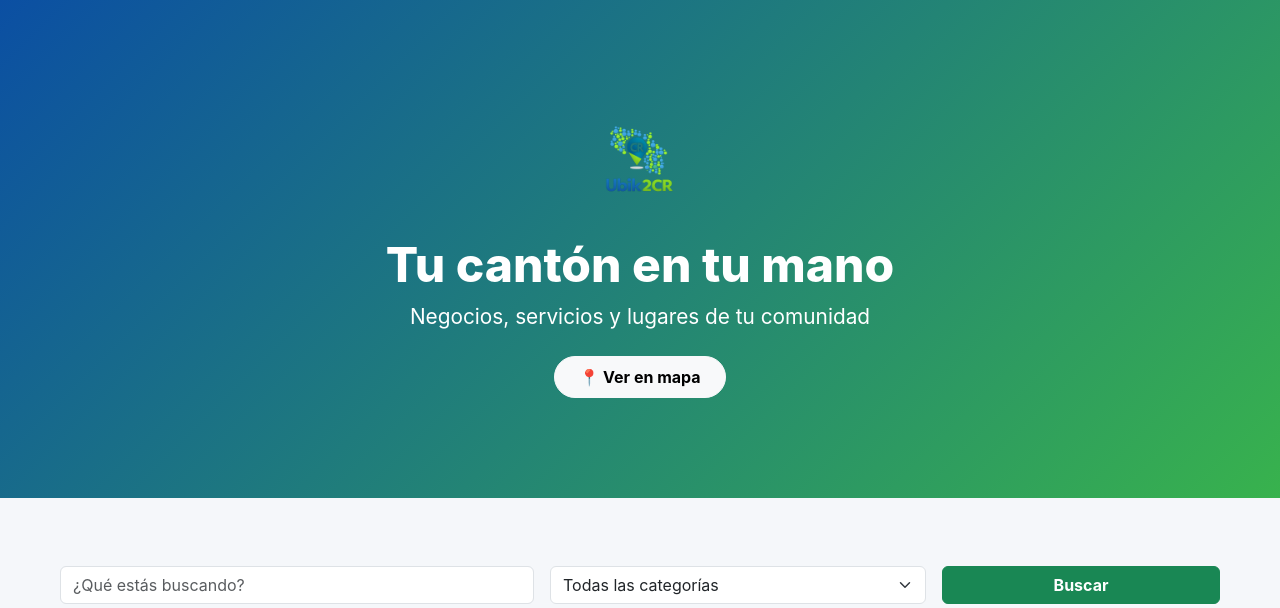
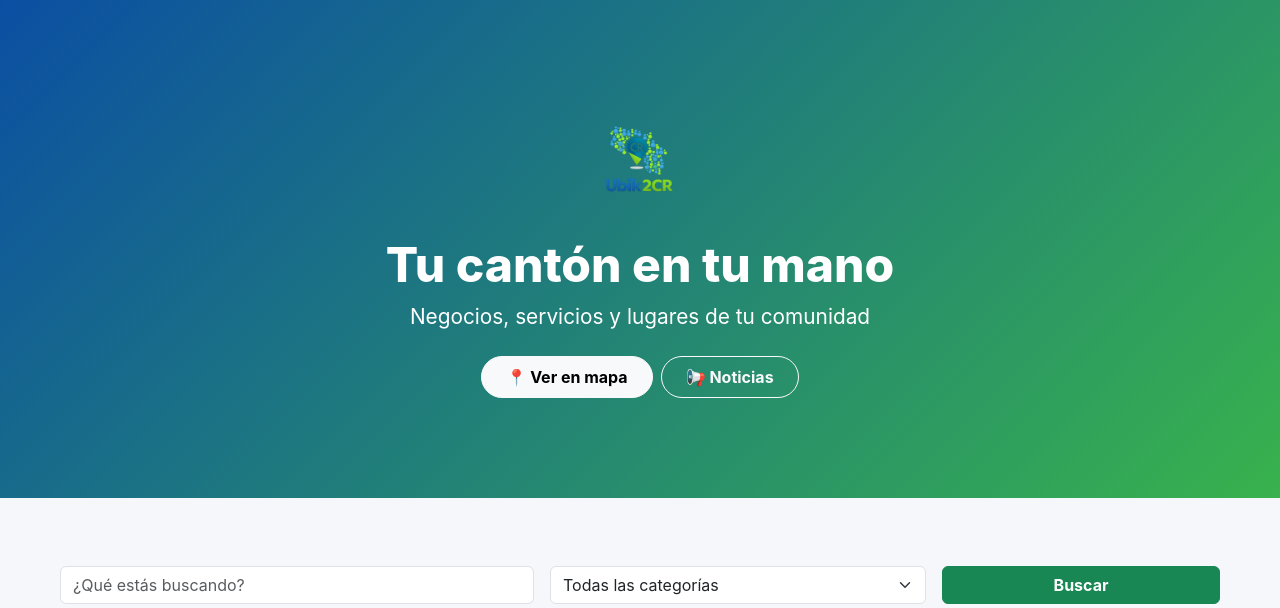
Before and after one commit to jpermu11/ubik2cr-web, a Flask app: page / in a window 1280 px wide. Shown: the part 136-744 px from the top of the page. Run offline with Flask 3, Linux system fonts and the light colour scheme; data that the repository does not hold is empty.

Commit message:
Agregar botÃ³n de noticias en hero de pÃ¡gina principal

```diff
--- a/templates/index.html
+++ b/templates/index.html
@@ -69,10 +69,13 @@
         <h1>Tu cantón en tu mano</h1>
         <p>Negocios, servicios y lugares de tu comunidad</p>
 
-        <!-- ✅ BOTÓN MAPA -->
-        <div class="mt-4">
+        <!-- ✅ BOTONES -->
+        <div class="mt-4 d-flex gap-2 justify-content-center flex-wrap">
             <a href="/mapa" class="btn btn-light fw-bold px-4 py-2 rounded-pill">
                 📍 Ver en mapa
+            </a>
+            <a href="/noticias" class="btn btn-outline-light fw-bold px-4 py-2 rounded-pill">
+                📢 Noticias
             </a>
         </div>
     </div>
```
